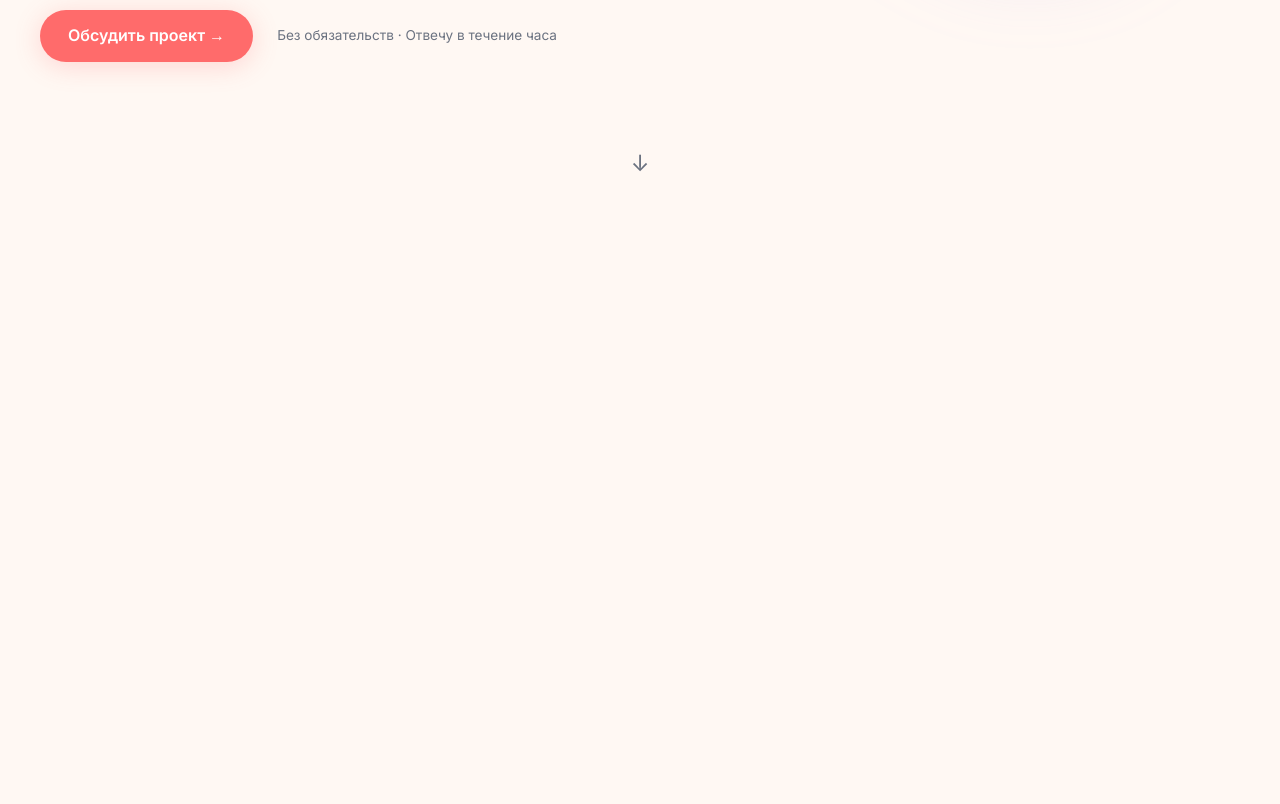
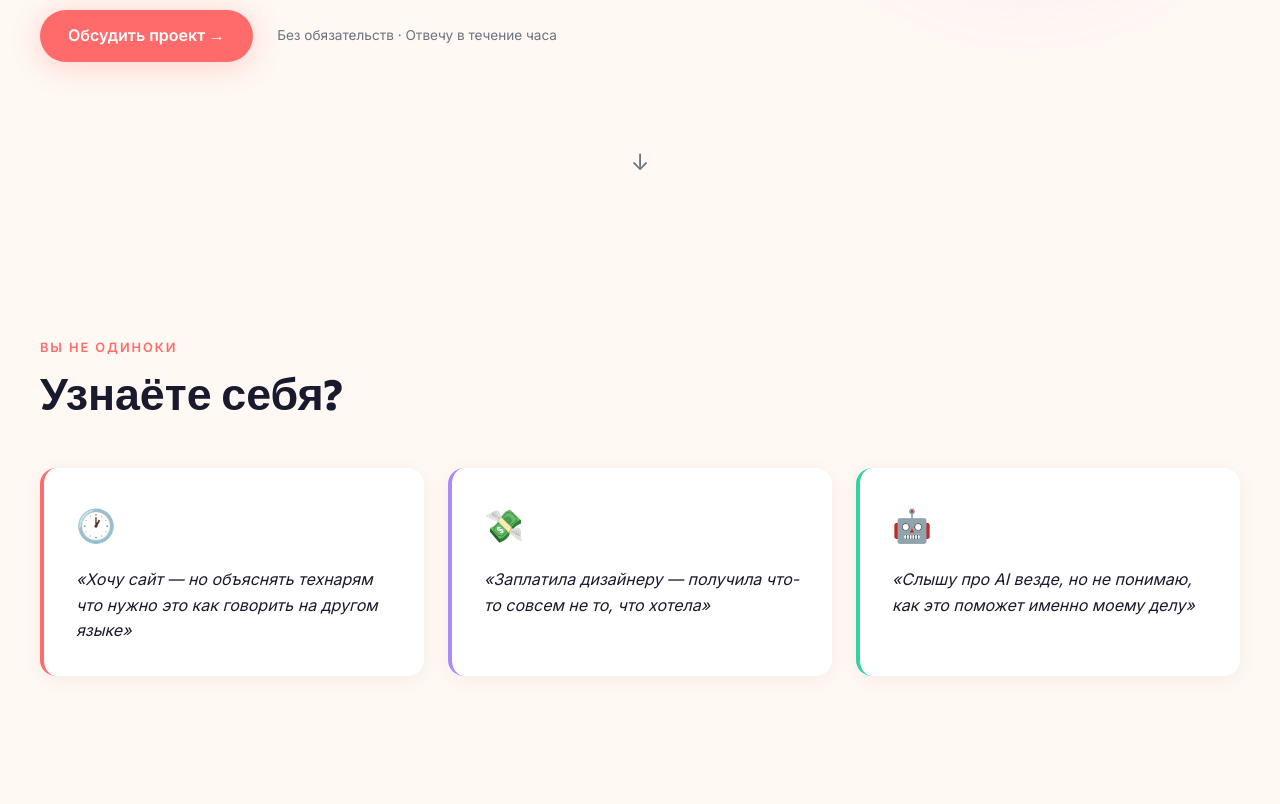
Before and after one commit to elena739009/Jarvis, a plain HTML site: page my-landing-test/index.html in a window 1280 px wide. Shown: the part 623-1427 px from the top of the page. Before the commit the page ends 833 px from the top, so only its background shows below. Drawn offline with nearby package versions, Linux system fonts and the light colour scheme.

Commit message:
feat: problem section with three pain-point cards

```diff
--- a/my-landing-test/index.html
+++ b/my-landing-test/index.html
@@ -322,6 +322,45 @@
       .hero-avatar { order: -1; }
       .avatar-svg { max-width: 240px; }
     }
+
+    /* ── Problem ── */
+    #problem {
+      padding-block: var(--section-gap);
+    }
+    .problem-grid {
+      display: grid;
+      grid-template-columns: repeat(3, 1fr);
+      gap: 1.5rem;
+      margin-top: 3rem;
+    }
+    .problem-card {
+      background: var(--surface);
+      border-radius: var(--radius);
+      padding: 2rem;
+      border-left: 4px solid var(--accent);
+      box-shadow: 0 4px 20px rgba(0,0,0,0.05);
+      transition: transform var(--transition), box-shadow var(--transition);
+    }
+    .problem-card:nth-child(2) { border-color: var(--accent-2); }
+    .problem-card:nth-child(3) { border-color: var(--accent-3); }
+    .problem-card:hover {
+      transform: translateY(-4px);
+      box-shadow: 0 12px 40px rgba(0,0,0,0.09);
+    }
+    .problem-icon {
+      display: block;
+      font-size: 2rem;
+      margin-bottom: 1rem;
+    }
+    .problem-card p {
+      font-size: 1rem;
+      color: var(--text);
+      line-height: 1.6;
+      font-style: italic;
+    }
+    @media (max-width: 768px) {
+      .problem-grid { grid-template-columns: 1fr; }
+    }
   </style>
 </head>
 <body>
@@ -399,6 +438,27 @@
     <span>↓</span>
   </a>
 </section>
+
+<section id="problem">
+  <div class="container">
+    <p class="section-label reveal">Вы не одиноки</p>
+    <h2 class="section-title reveal reveal-delay-1">Узнаёте себя?</h2>
+    <div class="problem-grid">
+      <div class="problem-card reveal reveal-delay-1">
+        <span class="problem-icon" aria-hidden="true">🕐</span>
+        <p>«Хочу сайт — но объяснять технарям что нужно это как говорить на другом языке»</p>
+      </div>
+      <div class="problem-card reveal reveal-delay-2">
+        <span class="problem-icon" aria-hidden="true">💸</span>
+        <p>«Заплатила дизайнеру — получила что-то совсем не то, что хотела»</p>
+      </div>
+      <div class="problem-card reveal reveal-delay-3">
+        <span class="problem-icon" aria-hidden="true">🤖</span>
+        <p>«Слышу про AI везде, но не понимаю, как это поможет именно моему делу»</p>
+      </div>
+    </div>
+  </div>
+</section>
   </main>
 
   <script>
```
